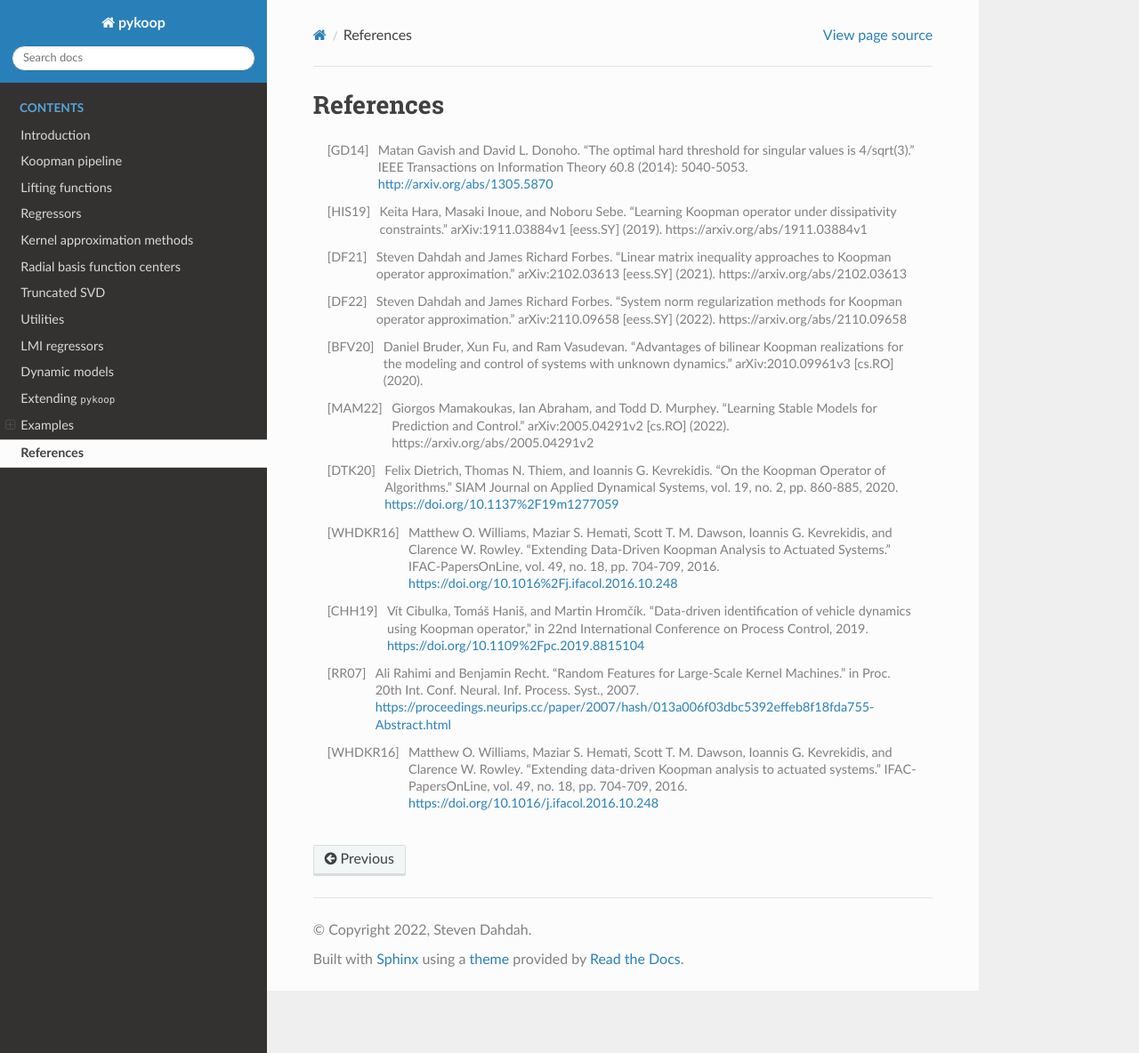
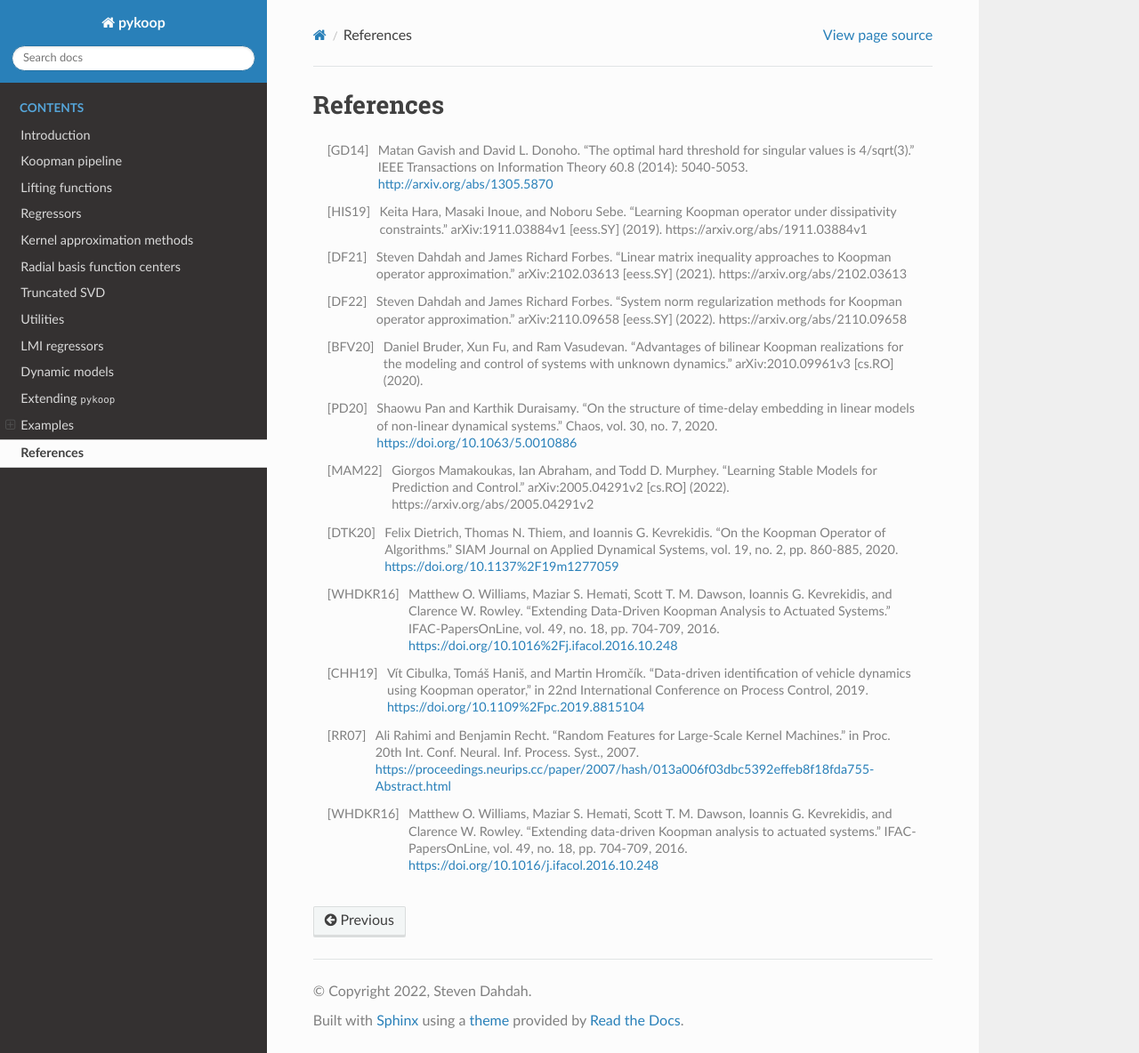
Before and after one commit to decargroup/pykoop, a Sphinx documentation site: the page built from doc/references.rst, in a window 1280 px wide and 1184 px high. Shown: the whole window at 89% size. Built offline with Sphinx 7.4.7 and the Read the Docs theme 2.0.0, drawn with Linux system fonts in a browser that asks for light colours.

Commit message:
Add reference for time delay embeddings

```diff
--- a/doc/references.rst
+++ b/doc/references.rst
@@ -16,6 +16,9 @@ References
 .. [BFV20] Daniel Bruder, Xun Fu, and Ram Vasudevan. "Advantages of bilinear
    Koopman realizations for the modeling and control of systems with unknown
    dynamics." arXiv:2010.09961v3 [cs.RO] (2020).
+.. [PD20] Shaowu Pan and Karthik Duraisamy. "On the structure of time-delay
+   embedding in linear models of non-linear dynamical systems." Chaos, vol. 30,
+   no. 7, 2020. https://doi.org/10.1063/5.0010886
 .. [MAM22] Giorgos Mamakoukas, Ian Abraham, and Todd D. Murphey. "Learning
    Stable Models for Prediction and Control." arXiv:2005.04291v2 [cs.RO]
    (2022). https://arxiv.org/abs/2005.04291v2
```
Also changed, not shown: 1 other file.
